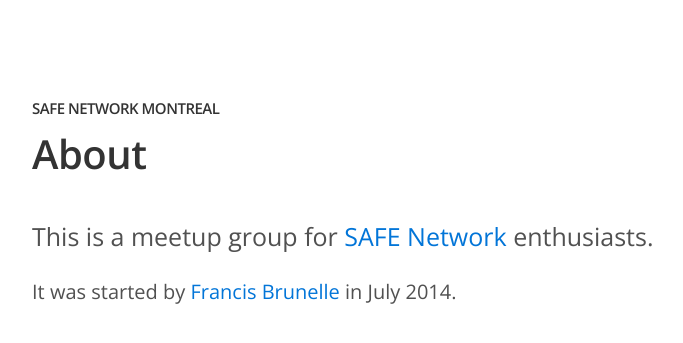
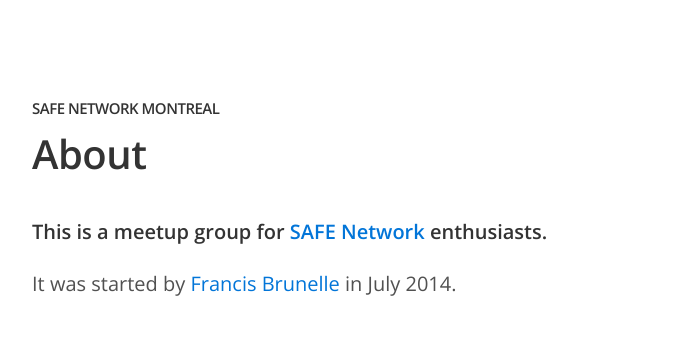
Before and after one commit to safenetwork/montreal.safenetwork.org, a Jekyll site: the page built from about.md, in a window 1280 px wide. Shown: the top 343 px of the page, without its empty margins (248-931 px from the left). Built offline with Jekyll 4.4.1, drawn with Linux system fonts in a browser that asks for light colours.

Commit message:
minor change to about page

```diff
--- a/about.md
+++ b/about.md
@@ -3,6 +3,6 @@ title: About
 permalink: /about/
 ---
 
-<p class="lead">This is a meetup group for <a href="https://safenetwork.org/">SAFE Network</a> enthusiasts.</p>
+**This is a meetup group for [SAFE Network](https://safenetwork.org/) enthusiasts.**
 
-It was started by <a href="https://frabrunelle.com/">Francis Brunelle</a> in July 2014.
+It was started by [Francis Brunelle](https://frabrunelle.com/) in July 2014.
```
